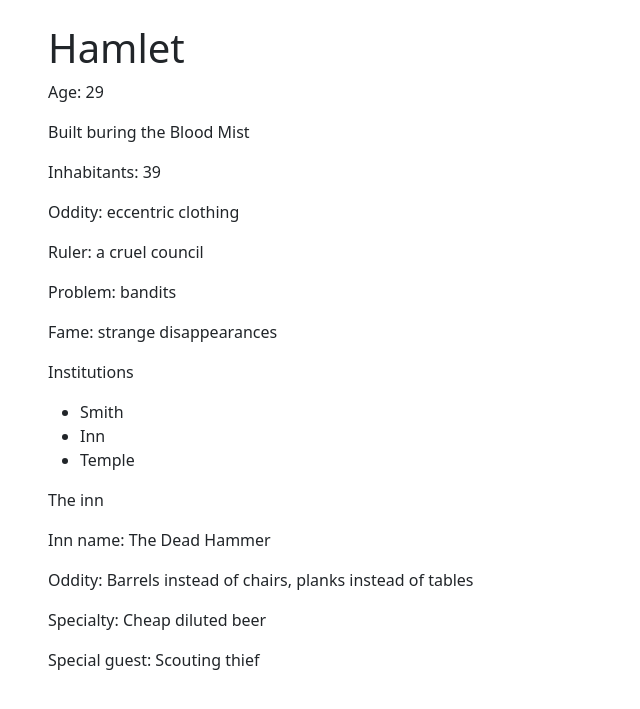
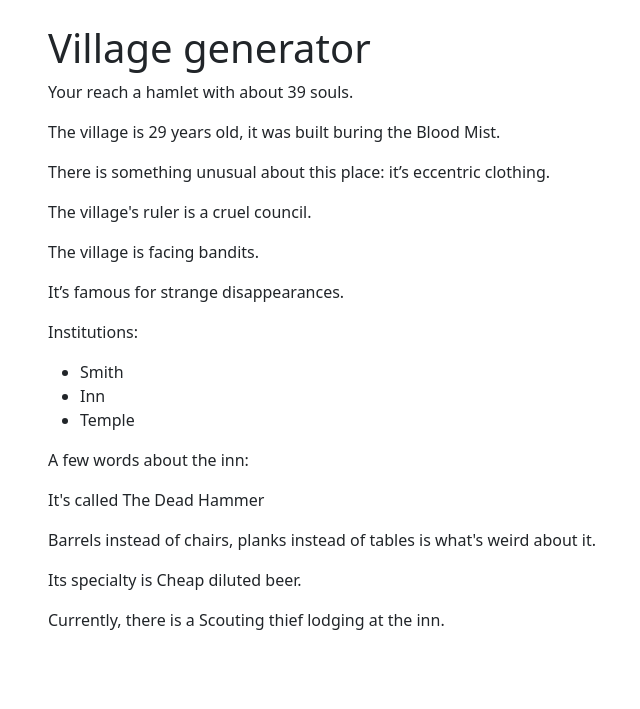
Before and after one commit to philippe-lemaire/forbidden_lands, a Django app: page /generate_village/ in a window 1280 px wide. Shown: the part 56-765 px from the top of the page, without its empty margins (34-674 px from the left). Run offline with Django 3.2, Linux system fonts and the light colour scheme.

Commit message:
nicely redacted template for village

```diff
--- a/adventuresites/templates/adventuresites/generate_village.html
+++ b/adventuresites/templates/adventuresites/generate_village.html
@@ -1,19 +1,23 @@
 {% extends "base.html" %}
 
 {% block content %}
-<h1>{{ village.type }}</h1>
+<h1>Village generator</h1>
 
-<p>Age: {{ village.age }}</p>
-<p>Built {{ village.build_time }}</p>
+<p>Your reach a {{ village.type|lower }} with about {{ village.inhabitants }} souls.</p>
 
-<p>Inhabitants: {{ village.inhabitants }}</p>
-<p>Oddity: {{ village.oddity }}</p>
-<p>Ruler: {{ village.ruler }}</p>
-<p>Problem: {{ village.problem }}</p>
-<p>Fame: {{ village.fame }}</p>
+<p>The village is {{ village.age }} years old, it was built {{ village.build_time }}.</p>
+
+
+<p>There is something unusual about this place: it’s {{ village.oddity }}.</p>
+
+<p>The village's ruler is {{ village.ruler }}.</p>
+
+<p>The village is facing {{ village.problem }}.</p>
+
+<p>It’s famous for {{ village.fame }}.</p>
 
 {% if village.institutions %}
-<p>Institutions</p>
+<p>Institutions:</p>
 <ul>
     {% for inst in village.institutions %}
     <li>{{ inst }}</li>
@@ -21,12 +25,13 @@
 </ul>
 {% endif %}
 
-<p>The inn</p>
+<p>A few words about the inn:</p>
 
+<p>It's called {{ village.inn.name }}</p>
 
-<p>Inn name: {{ village.inn.name }}</p>
-<p>Oddity: {{ village.inn.oddity }}</p>
-<p>Specialty: {{ village.inn.specialty }}</p>
-<p>Special guest: {{ village.inn.special_guest }}</p>
+<p>{{ village.inn.oddity }} is what's weird about it.</p>
+
+<p>Its specialty is {{ village.inn.specialty }}.</p>
+<p>Currently, there is a {{ village.inn.special_guest }} lodging at the inn.</p>
 
 {% endblock %}
```
